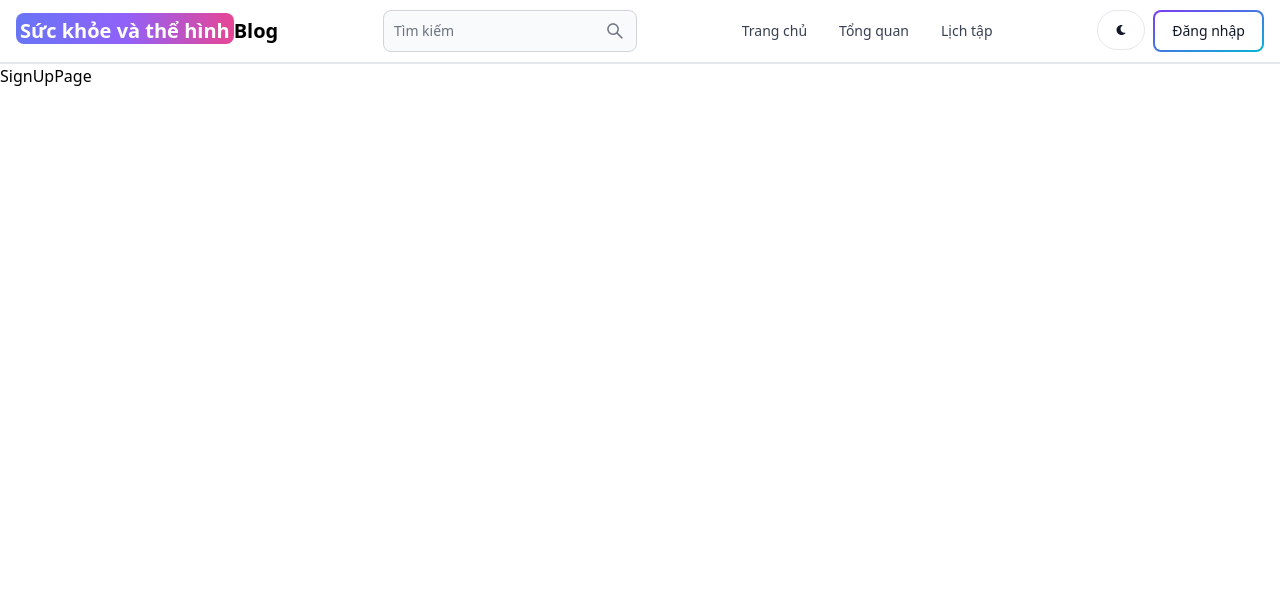
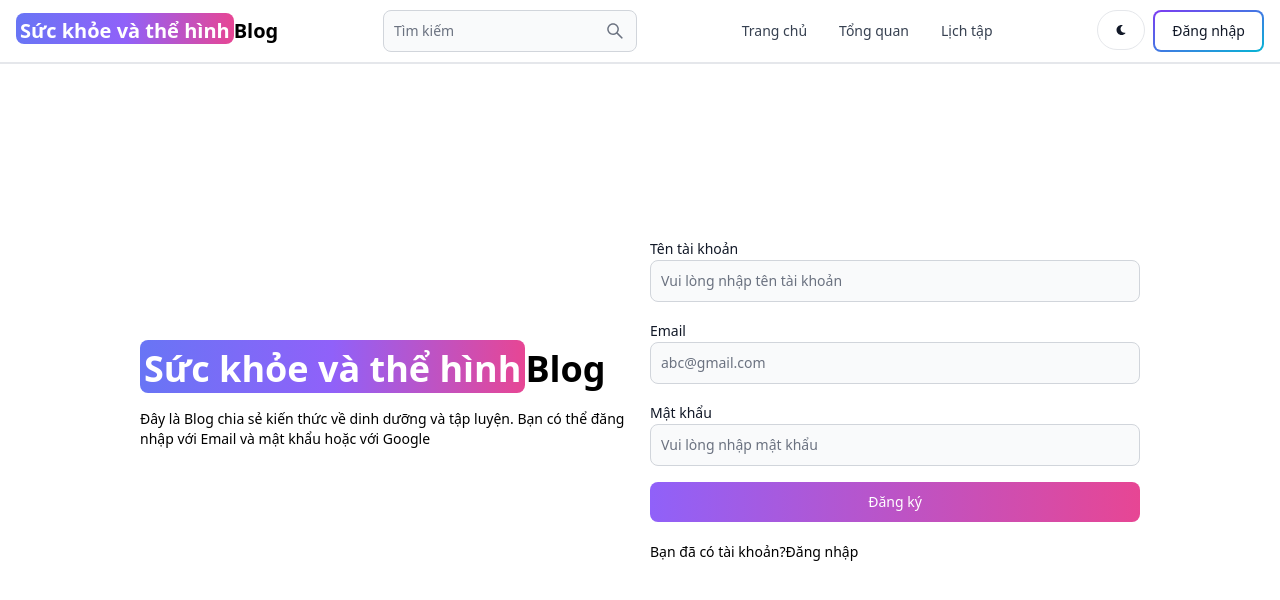
Before and after one commit to jaynguyen1510/mern-stack-blog, a React (Vite) app in the folder client_FE/: page /sign-up in a window 1280 px wide. Shown: the top 600 px of the page. Built offline with nearby package versions, Linux system fonts and the light colour scheme.

Commit message:
create signUp page UI FE

```diff
--- a/client_FE/package.json
+++ b/client_FE/package.json
@@ -14,6 +14,7 @@
     "dependencies": {
         "flowbite-react": "^0.10.1",
         "nodemon": "^3.1.5",
+        "prop-types": "^15.8.1",
         "react": "^18.3.1",
         "react-dom": "^18.3.1",
         "react-icons": "^5.3.0",
--- /dev/null
+++ b/client_FE/src/components/ButtonComponent/ButtonComponent.jsx
@@ -0,0 +1,18 @@
+import { Button } from 'flowbite-react';
+import PropTypes from 'prop-types';
+
+const ButtonComponent = ({ gradientDuoTone, type, children }) => {
+    return (
+        <Button gradientDuoTone={gradientDuoTone} type={type}>
+            {children}
+        </Button>
+    );
+};
+
+ButtonComponent.propTypes = {
+    gradientDuoTone: PropTypes.string, // hoặc PropTypes.oneOfType([PropTypes.string, PropTypes.bool]) nếu nó có thể là cả chuỗi hoặc boolean
+    type: PropTypes.string,
+    children: PropTypes.node,
+};
+
+export default ButtonComponent;
--- /dev/null
+++ b/client_FE/src/components/InputComponent/InputComponent.jsx
@@ -0,0 +1,15 @@
+import { TextInput } from 'flowbite-react';
+import PropTypes from 'prop-types';
+
+const InputComponent = ({ id, type, placeholder }) => {
+    // const { id, type, placeholder } = props;
+    return <TextInput id={id} type={type} placeholder={placeholder} />;
+};
+
+InputComponent.propTypes = {
+    id: PropTypes.string,
+    type: PropTypes.string.isRequired,
+    placeholder: PropTypes.string,
+};
+
+export default InputComponent;
--- a/client_FE/src/pages/SignUpPage.jsx
+++ b/client_FE/src/pages/SignUpPage.jsx
@@ -1,5 +1,63 @@
+import { Label } from 'flowbite-react';
+import { useNavigate } from 'react-router-dom';
+import InputComponent from '../components/InputComponent/InputComponent';
+import ButtonComponent from '../components/ButtonComponent/ButtonComponent';
+
 const SignUpPage = () => {
-    return <div>SignUpPage</div>;
+    const navigate = useNavigate();
+    return (
+        <div className="min-h-screen mt-40">
+            <div className="flex p-3 max-w-5xl mx-auto flex-col md:flex-row md:items-center gap-5">
+                {/* {left} */}
+                <div className="flex-1">
+                    <div
+                        onClick={() => navigate('/')}
+                        className="cursor-pointer text-sm sm:text-4xl font-bold dark:text-white "
+                    >
+                        <span className="px-1 pt-1 bg-gradient-to-r from-indigo-500 via-purple-500 to-pink-500 rounded-lg text-white">
+                            Sức khỏe và thể hình
+                        </span>
+                        Blog
+                    </div>
+                    <p className="text-sm mt-5">
+                        Đây là Blog chia sẻ kiến thức về dinh dưỡng và tập luyện. Bạn có thể đăng nhập với Email và mật
+                        khẩu hoặc với Google{' '}
+                    </p>
+                </div>
+                {/* {right} */}
+                <div className="flex-1">
+                    <form className="flex flex-col gap-4">
+                        <div>
+                            <Label value="Tên tài khoản" />
+                            <InputComponent id="username" type="text" placeholder="Vui lòng nhập tên tài khoản" />
+                        </div>
+                        <div>
+                            <Label value="Email" />
+                            <InputComponent id="email" type="text" placeholder="abc@gmail.com" />
+                        </div>
+                        <div>
+                            <Label value="Mật khẩu" />
+                            <InputComponent id="username" type="text" placeholder="Vui lòng nhập mật khẩu" />
+                        </div>
+                        <ButtonComponent gradientDuoTone="purpleToPink" type="submit">
+                            Đăng ký
+                        </ButtonComponent>
+                    </form>
+                    <div className="flex gap-2 text-sm mt-5">
+                        <span>
+                            Bạn đã có tài khoản?
+                            <span
+                                onClick={() => navigate('/sign-in')}
+                                className="text-sm hover:text-blue-500 cursor-pointer"
+                            >
+                                Đăng nhập
+                            </span>
+                        </span>
+                    </div>
+                </div>
+            </div>
+        </div>
+    );
 };
 
 export default SignUpPage;
```
Also changed, not shown: 1 other file (tests, documents, lock files or other folders).
